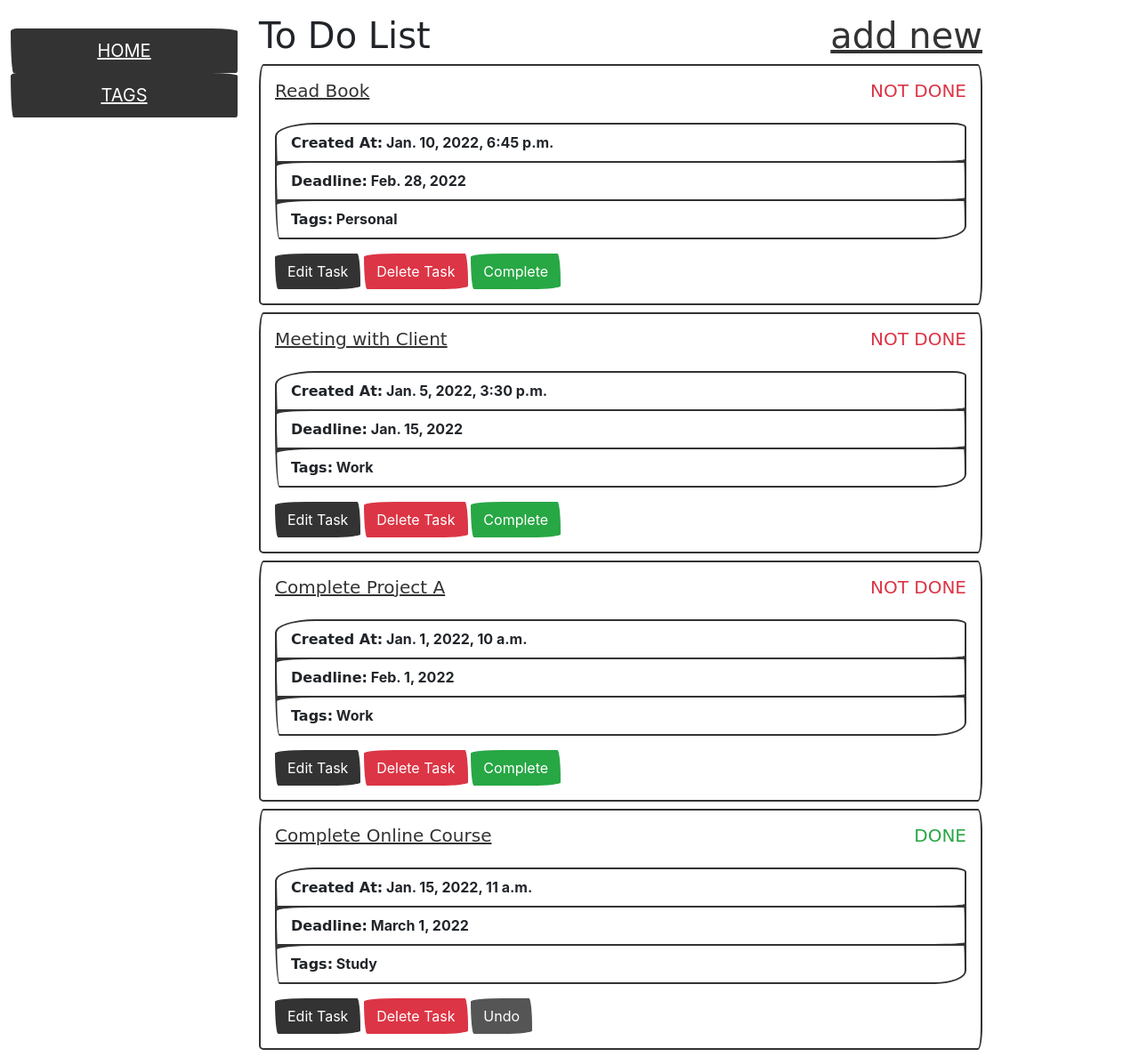
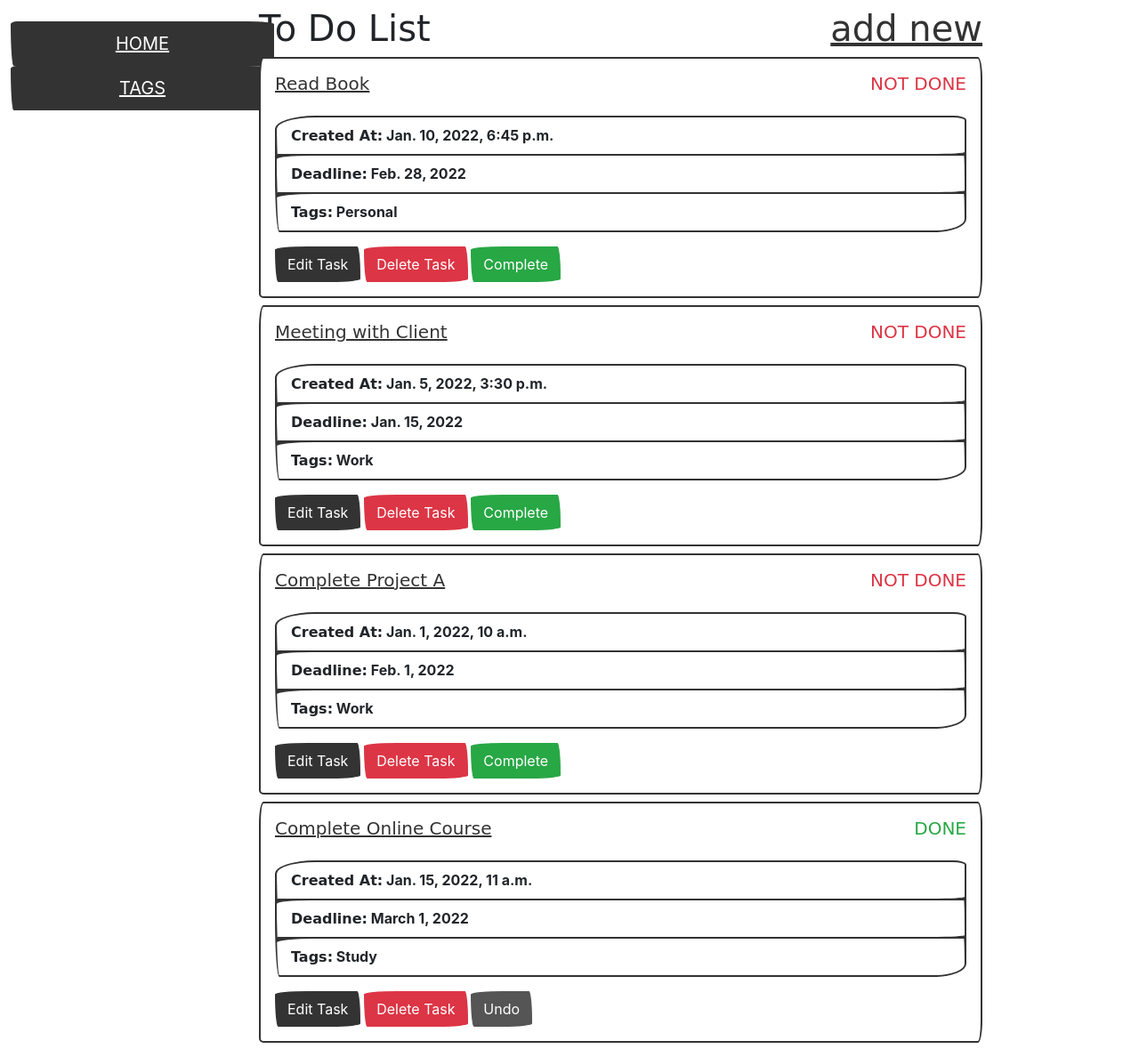
Before and after one commit to viktor-codes/dj_todo, a Django app: page /tasks/ in a window 1280 px wide. Shown: the whole page at 89% size. Run offline with Django 3.2, Linux system fonts and the light colour scheme; data comes from the database, SQL or seed files in the repository; some libraries are stand-ins or nearby versions; some web fonts are replaced.

Commit message:
Rewrote the toggle functions, added new line in templates files. Made the side bar fixed.

```diff
--- a/static/css/style.css
+++ b/static/css/style.css
@@ -0,0 +1,8 @@
+.fixed {
+    position: fixed;
+    width: 25%;
+}
+
+.tasks {
+    margin-left: 25%;
+}
--- a/templates/includes/base.html
+++ b/templates/includes/base.html
@@ -16,7 +16,7 @@
     <title>To Do</title>
 </head>
 <body>
-    <div class="row container mt-3">
+    <div class="row container mt-2">
 
         {% block sidebar %}
           {% include 'includes/side_bar.html' %}
--- a/templates/includes/side_bar.html
+++ b/templates/includes/side_bar.html
@@ -1,5 +1,5 @@
 {% block sidebar %}
-    <div class="col-3 my-3">
+    <div class="col-3 my-3 fixed">
         <ul class="nav d-flex flex-column">
             <li class="nav-item btn btn-primary btn-lg">
                 <a href="{% url 'task-list' %}" class="text-white">HOME</a>
--- a/templates/todo/tag_confirm_delete.html
+++ b/templates/todo/tag_confirm_delete.html
@@ -2,7 +2,7 @@
 
 
 {% block content %}
-    <div class="col-9">
+    <div class="col-9 tasks">
         <h1>Are you sure you want to delete this tag:</h1>
         <h2 class="text-info">{{ task.content }}</h2>
         <form action="" method="post">
--- a/templates/todo/tag_detail.html
+++ b/templates/todo/tag_detail.html
@@ -2,7 +2,7 @@
 
 
 {% block content %}
-<div class="col-9">
+<div class="col-9 tasks">
     <div class="card mb-2">
         <div class="card-body">
             <h5 class="card-title">
--- a/templates/todo/tag_form.html
+++ b/templates/todo/tag_form.html
@@ -2,7 +2,7 @@
 {% load crispy_forms_tags %}
 
 {% block content %}
-<div class="col-9">
+<div class="col-9 tasks">
     <h1>{{ object|yesno:"Update,Create" }} Project</h1>
     <form action="" method="post" novalidate>
         {% csrf_token %}
--- a/templates/todo/tag_list.html
+++ b/templates/todo/tag_list.html
@@ -2,7 +2,7 @@
 
 
 {% block content %}
-<div class="col-9">
+<div class="col-9 tasks">
     <h1 class="d-flex justify-content-between">
         Tags
         <a href="{% url 'tag-create' %}" class="ms-auto">add tag</a>
--- a/templates/todo/task_confirm_delete.html
+++ b/templates/todo/task_confirm_delete.html
@@ -2,7 +2,7 @@
 
 
 {% block content %}
-    <div class="col-9">
+    <div class="col-9 tasks">
         <h1>Are you sure you want to delete this task:</h1>
         <h2 class="text-info">{{ task.content }}</h2>
         <form action="" method="post">
--- a/templates/todo/task_detail.html
+++ b/templates/todo/task_detail.html
@@ -2,7 +2,7 @@
 
 
 {% block content %}
-<div class="col-9">
+<div class="col-9 tasks">
     <div class="card mb-2">
         <div class="card-body">
             <h5 class="card-title">{{ task.content }}</h5>
--- a/templates/todo/task_form.html
+++ b/templates/todo/task_form.html
@@ -2,7 +2,7 @@
 {% load crispy_forms_tags %}
 
 {% block content %}
-<div class="col-9">
+<div class="col-9 tasks">
     <h1>{{ object|yesno:"Update,Create" }} Project</h1>
     <form action="" method="post" novalidate>
         {% csrf_token %}
--- a/templates/todo/task_list.html
+++ b/templates/todo/task_list.html
@@ -2,7 +2,7 @@
 
 
 {% block content %}
-<div class="col-9">
+<div class="col-9 tasks">
     <h1 class="d-flex justify-content-between">
         To Do List
         <a href="{% url 'task-create' %}" class="ms-auto">add new</a>
@@ -41,9 +41,15 @@
                 <a href="{% url 'task-delete' pk=task.id %}" class="btn btn-danger">Delete Task</a>
 
                 {% if not task.is_done %}
-                <a href="{% url 'toggle-task-done' task.id %}" class="btn btn-success">Complete</a>
+                    <form action="{% url 'toggle-task-done' task.id %}" method="post" class="d-inline">
+                        {% csrf_token %}
+                        <button type="submit" class="btn btn-success">Complete</button>
+                    </form>
                 {% else %}
-                <a href="{% url 'toggle-task-done' task.id %}" class="btn btn-secondary">Undo</a>
+                    <form action="{% url 'toggle-task-done' task.id %}" method="post" class="d-inline">
+                        {% csrf_token %}
+                        <button type="submit" class="btn btn-secondary">Undo</button>
+                    </form>
                 {% endif %}
             </div>
         </div>
--- a/todo/urls.py
+++ b/todo/urls.py
@@ -11,7 +11,7 @@ from .views import (
     TagCreateView,
     TagUpdateView,
     TagDeleteView,
-    toggle_task_done,
+    TaskToggleDoneView,
 )
 
 
@@ -29,6 +29,6 @@ urlpatterns = [
     path("tags/<int:pk>/update/", TagUpdateView.as_view(), name="tag-update"),
     path("tags/<int:pk>/delete/", TagDeleteView.as_view(), name="tag-delete"),
 
-    path('tasks/<int:task_id>/toggle-done/',
-         toggle_task_done, name='toggle-task-done'),
+    path("toggle-task-done/<int:pk>/",
+         TaskToggleDoneView.as_view(), name="toggle-task-done"),
 ]
--- a/todo/views.py
+++ b/todo/views.py
@@ -1,7 +1,8 @@
 from django.shortcuts import render, get_object_or_404, redirect
-from django.views import generic
+from django.views import generic, View
 from .models import Task, Tag
 from .forms import TaskForm
+from django.urls import reverse_lazy
 
 
 def index(request):
@@ -36,12 +37,12 @@ class TaskCreateView(generic.CreateView):
 class TaskUpdateView(generic.UpdateView):
     model = Task
     form_class = TaskForm
-    success_url = "task-list"
+    success_url = reverse_lazy("task-list")
 
 
 class TaskDeleteView(generic.DeleteView):
     model = Task
-    success_url = "task-list"
+    success_url = reverse_lazy("task-list")
 
 
 class TagListView(generic.ListView):
@@ -57,25 +58,26 @@ class TagDetailView(generic.DetailView):
 class TagCreateView(generic.CreateView):
     model = Tag
     fields = "__all__"
-    success_url = "tag-list"
+    success_url = reverse_lazy("tag-list")
 
 
 class TagUpdateView(generic.UpdateView):
     model = Tag
     fields = "__all__"
-    success_url = "tag-list"
+    success_url = reverse_lazy("tag-list")
 
 
 class TagDeleteView(generic.DeleteView):
     model = Tag
-    success_url = "tag-list"
+    success_url = reverse_lazy("tag-list")
 
 
-def toggle_task_done(request, task_id):
+class TaskToggleDoneView(View):
+    def post(self, request, *args, **kwargs):
+        task_id = kwargs.get('pk')
+        task = get_object_or_404(Task, id=task_id)
 
-    task = get_object_or_404(Task, id=task_id)
+        task.is_done = not task.is_done
+        task.save()
 
-    task.is_done = not task.is_done
-
-    task.save()
-    return redirect('task-list')
+        return redirect('task-list')
```
Also changed, not shown: templates/index.html (line endings or trailing spaces).
